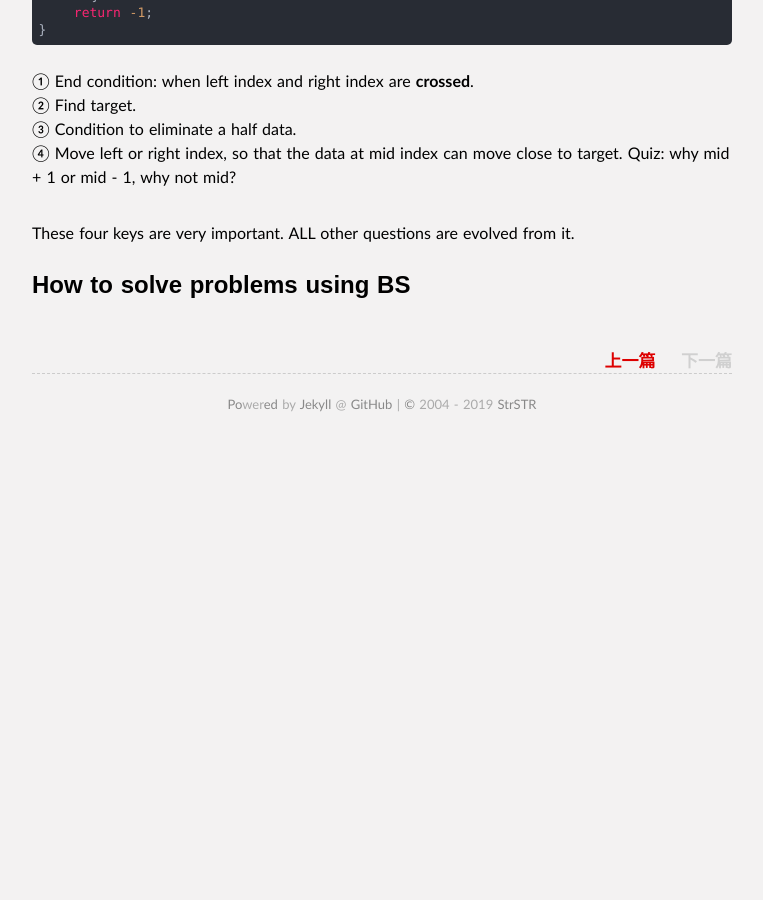
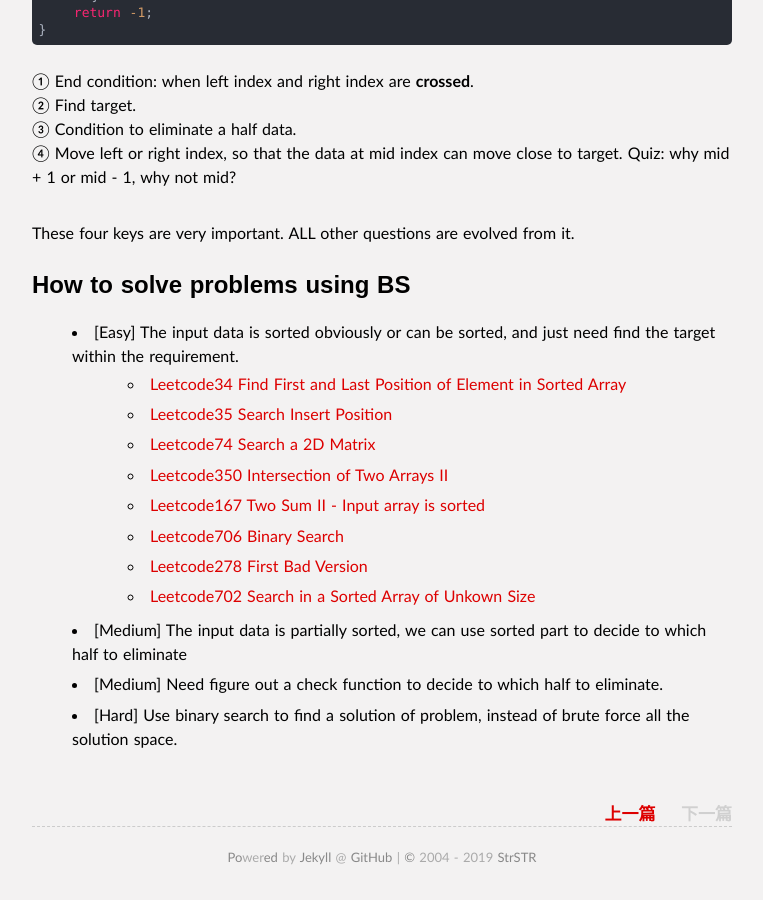
Before and after one commit to goingeast/goingeast.github.io, a Jekyll site: the page built from _posts/2019-06-20-Binary-Search.md, in a window 1280 px wide and 900 px high, scrolled down 1241 px. Shown: the whole window, without its empty margins (258-1021 px from the left). Built offline with Jekyll 4.4.1, drawn with Linux system fonts in a browser that asks for light colours; our own code applies the rules of GitHub Pages for plain Markdown files; before the commit the page ends 1688 px from its top, so only the background shows below that.

Commit message:
Update 2019-06-20-Binary-Search.md

```diff
--- a/_posts/2019-06-20-Binary-Search.md
+++ b/_posts/2019-06-20-Binary-Search.md
@@ -49,3 +49,15 @@ int binarySearch(vector<int>& sortedIncreasingData, int target) {
 These four keys are very important. ALL other questions are evolved from it.
 
 ## How to solve problems using BS
+- [Easy] The input data is sorted obviously or can be sorted, and just need find the target within the requirement.
+	- [Leetcode34 Find First and Last Position of Element in Sorted Array](www.strstr.io/)
+	- [Leetcode35 Search Insert Position](www.strstr.io/)
+	- [Leetcode74 Search a 2D Matrix](www.strstr.io/)
+	- [Leetcode350 Intersection of Two Arrays II](www.strstr.io/)
+	- [Leetcode167 Two Sum II - Input array is sorted](www.strstr.io/)
+	- [Leetcode706 Binary Search](www.strstr.io)
+	- [Leetcode278 First Bad Version](www.strstr.io)
+	- [Leetcode702 Search in a Sorted Array of Unkown Size](www.strstr.io)
+- [Medium] The input data is partially sorted, we can use sorted part to decide to which half to eliminate
+- [Medium] Need figure out a check function to decide to which half to eliminate.
+- [Hard] Use binary search to find a solution of problem, instead of brute force all the solution space.
```
